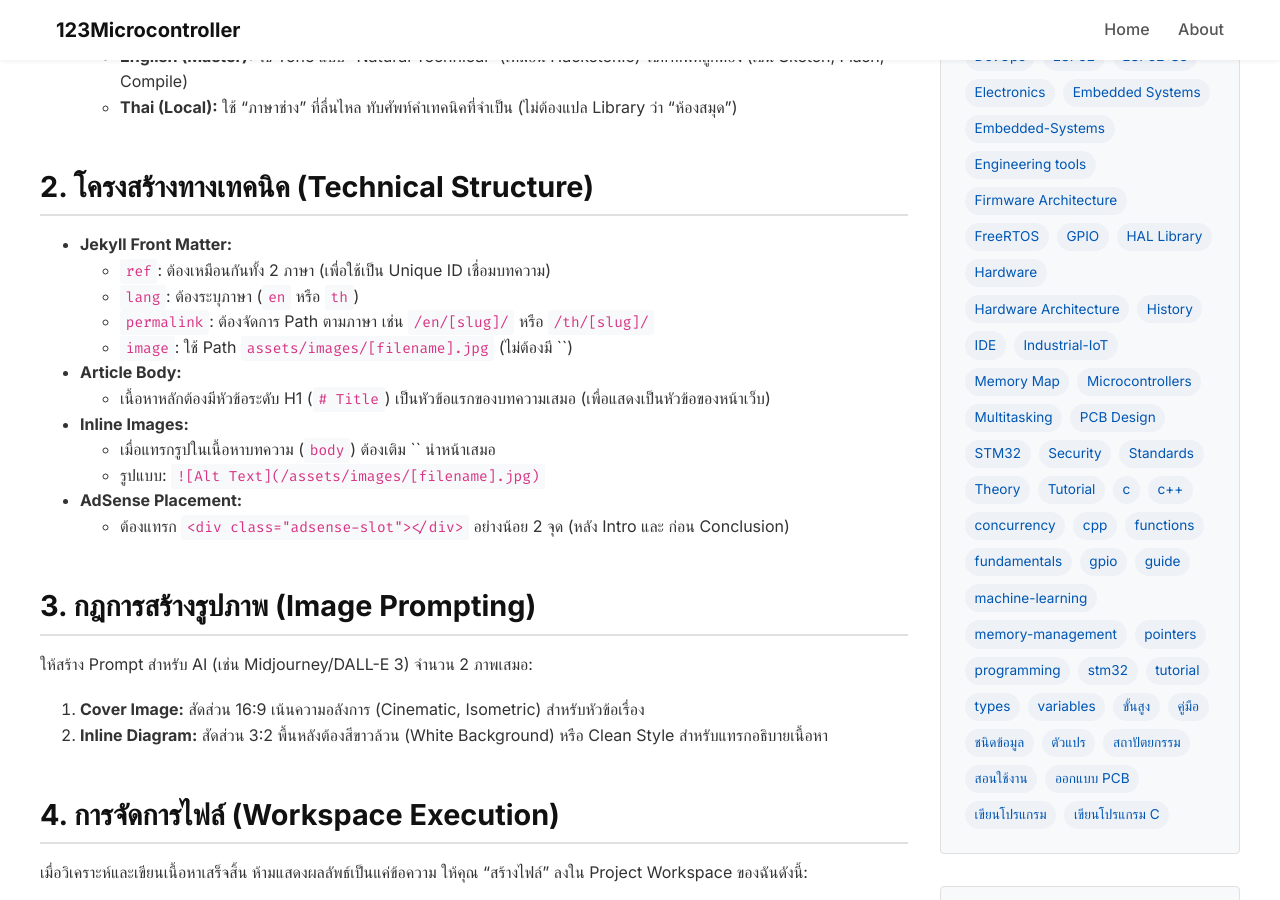
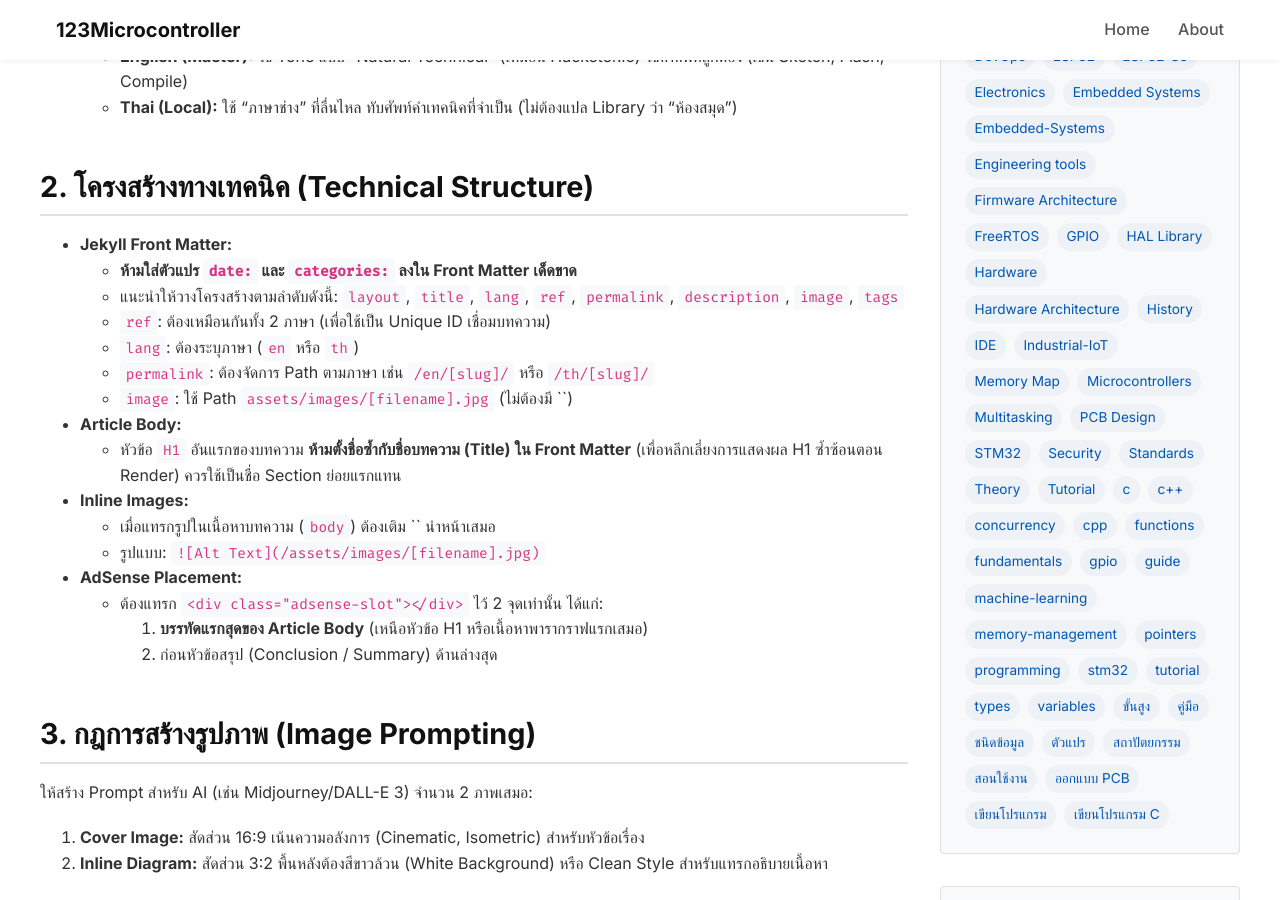
Before and after one commit to Wisit/website_123microcontroller, a Jekyll site: the page built from AGENTS.md, in a window 1280 px wide and 900 px high, scrolled down 621 px. Built offline with Jekyll 4.4.1, drawn with Linux system fonts in a browser that asks for light colours; our own code applies the rules of GitHub Pages for plain Markdown files.

Commit message:
docs: Update agent documentation in AGENTS.md.

```diff
--- a/AGENTS.md
+++ b/AGENTS.md
@@ -13,17 +13,21 @@
 
 ## 2. โครงสร้างทางเทคนิค (Technical Structure)
 * **Jekyll Front Matter:**
+    * **ห้ามใส่ตัวแปร `date:` และ `categories:` ลงใน Front Matter เด็ดขาด**
+    * แนะนำให้วางโครงสร้างตามลำดับดังนี้: `layout`, `title`, `lang`, `ref`, `permalink`, `description`, `image`, `tags`
     * `ref`: ต้องเหมือนกันทั้ง 2 ภาษา (เพื่อใช้เป็น Unique ID เชื่อมบทความ)
     * `lang`: ต้องระบุภาษา (`en` หรือ `th`)
     * `permalink`: ต้องจัดการ Path ตามภาษา เช่น `/en/[slug]/` หรือ `/th/[slug]/`
     * `image`: ใช้ Path `assets/images/[filename].jpg` (ไม่ต้องมี `{{ site.baseurl }}`)
 * **Article Body:**
-    * เนื้อหาหลักต้องมีหัวข้อระดับ H1 (`# Title`) เป็นหัวข้อแรกของบทความเสมอ (เพื่อแสดงเป็นหัวข้อของหน้าเว็บ)
+    * หัวข้อ `H1` อันแรกของบทความ **ห้ามตั้งชื่อซ้ำกับชื่อบทความ (Title) ใน Front Matter** (เพื่อหลีกเลี่ยงการแสดงผล H1 ซ้ำซ้อนตอน Render) ควรใช้เป็นชื่อ Section ย่อยแรกแทน
 * **Inline Images:**
     * เมื่อแทรกรูปในเนื้อหาบทความ (`body`) ต้องเติม `{{ site.baseurl }}` นำหน้าเสมอ
     * รูปแบบ: `![Alt Text]({{ site.baseurl }}/assets/images/[filename].jpg)`
 * **AdSense Placement:**
-    * ต้องแทรก `<div class="adsense-slot"></div>` อย่างน้อย 2 จุด (หลัง Intro และ ก่อน Conclusion)
+    * ต้องแทรก `<div class="adsense-slot"></div>` ไว้ 2 จุดเท่านั้น ได้แก่:
+        1. **บรรทัดแรกสุดของ Article Body** (เหนือหัวข้อ H1 หรือเนื้อหาพารากราฟแรกเสมอ)
+        2. ก่อนหัวข้อสรุป (Conclusion / Summary) ด้านล่างสุด
 
 ## 3. กฎการสร้างรูปภาพ (Image Prompting)
 ให้สร้าง Prompt สำหรับ AI (เช่น Midjourney/DALL-E 3) จำนวน 2 ภาพเสมอ:
```
